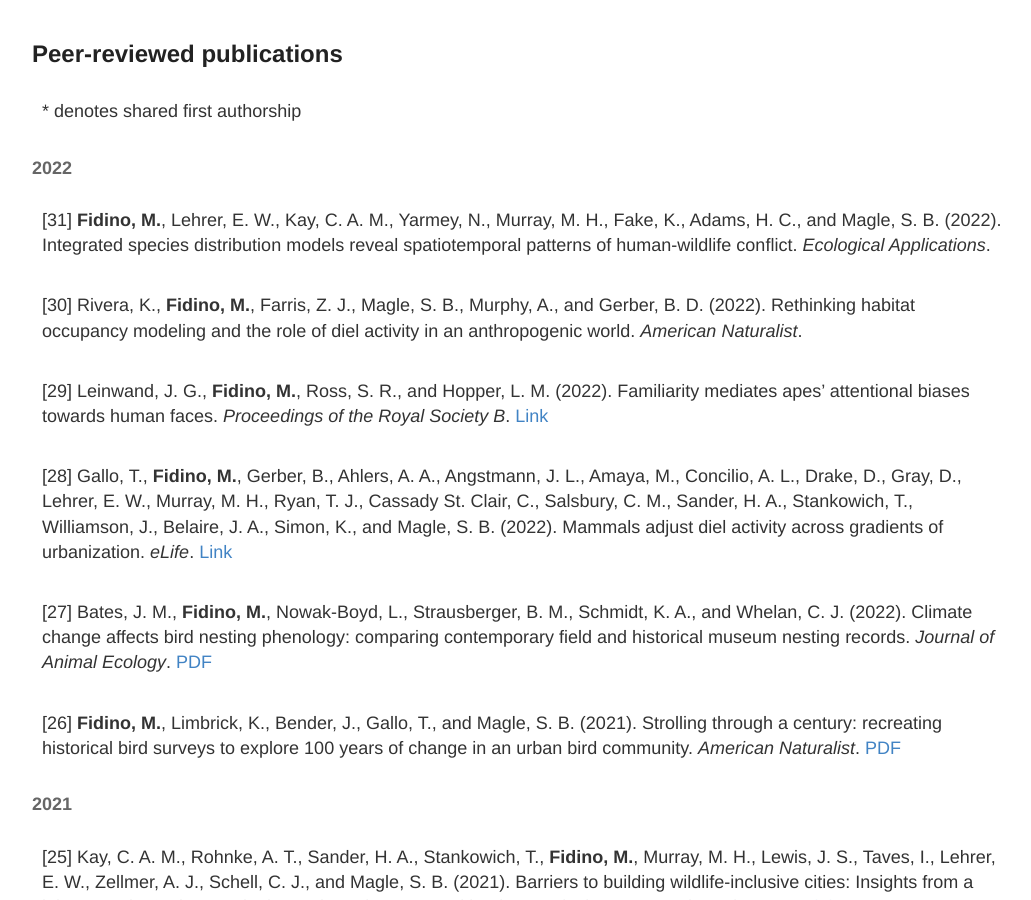
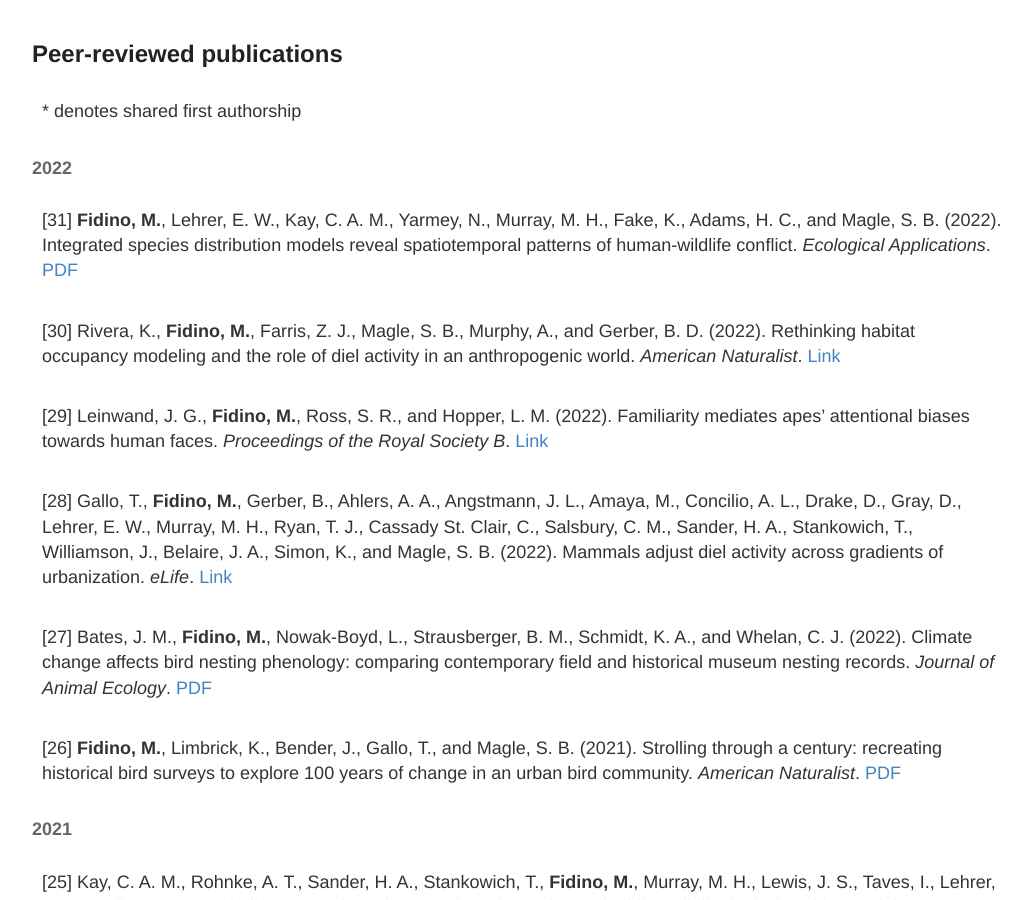
Before and after one commit to mfidino/mfidino.github.io, a Jekyll site: the page built from publications.md, in a window 1280 px wide and 900 px high, scrolled down 388 px. Shown: the whole window, without its empty margins (118-1149 px from the left). Built offline with Jekyll 4.4.1, drawn with Linux system fonts in a browser that asks for light colours.

Commit message:
links to papers

```diff
--- a/publications.md
+++ b/publications.md
@@ -19,9 +19,9 @@ This site contains copyrighted material, the use of which has not always been sp
 #### 2022
 
 
-[31] **Fidino, M.**, Lehrer, E. W., Kay, C. A. M., Yarmey, N., Murray, M. H., Fake, K., Adams, H. C., and Magle, S. B. (2022).  Integrated species distribution models reveal spatiotemporal patterns of human-wildlife conflict. *Ecological Applications*.
+[31] **Fidino, M.**, Lehrer, E. W., Kay, C. A. M., Yarmey, N., Murray, M. H., Fake, K., Adams, H. C., and Magle, S. B. (2022).  Integrated species distribution models reveal spatiotemporal patterns of human-wildlife conflict. *Ecological Applications*. [PDF](../public/Fidino_eco_apps_2022.pdf)
 
-[30] Rivera, K., **Fidino, M.**, Farris, Z. J., Magle, S. B., Murphy, A., and Gerber, B. D. (2022). Rethinking habitat occupancy modeling and the role of diel activity in an anthropogenic world. *American Naturalist*.
+[30] Rivera, K., **Fidino, M.**, Farris, Z. J., Magle, S. B., Murphy, A., and Gerber, B. D. (2022). Rethinking habitat occupancy modeling and the role of diel activity in an anthropogenic world. *American Naturalist*. [Link](https://www.journals.uchicago.edu/doi/10.1086/720714)
 
 [29] Leinwand, J. G., **Fidino, M.**, Ross, S. R., and Hopper, L. M. (2022). Familiarity mediates apes’ attentional biases towards human faces. *Proceedings of the Royal Society B*. [Link](https://royalsocietypublishing.org/doi/full/10.1098/rspb.2021.2599?af=R)
 
--- a/research.html
+++ b/research.html
@@ -153,6 +153,10 @@ permalink: /research/
   Click to view some of my associated publications
 </button>
 <div class="content">
+    <div style="height:10px;font-size:1px;">&nbsp;</div>
+  <b>Murray <i>et al.</i></b> (2022). Integrated species distribution models reveal spatiotemporal patterns of human-wildlife conflict.<br /><i>Ecological Applications.</i>
+  <a href="{{site.url}}/public/Fidino_eco_apps_2021.pdf">(PDF)</a><br />
+
   <div style="height:10px;font-size:1px;">&nbsp;</div>
   <b>Murray <i>et al.</i></b> (2021). A multi‐state occupancy model to
   non‐invasively monitor visible signs of wildlife health with camera traps that
```
Also changed, not shown: 1 other file.
